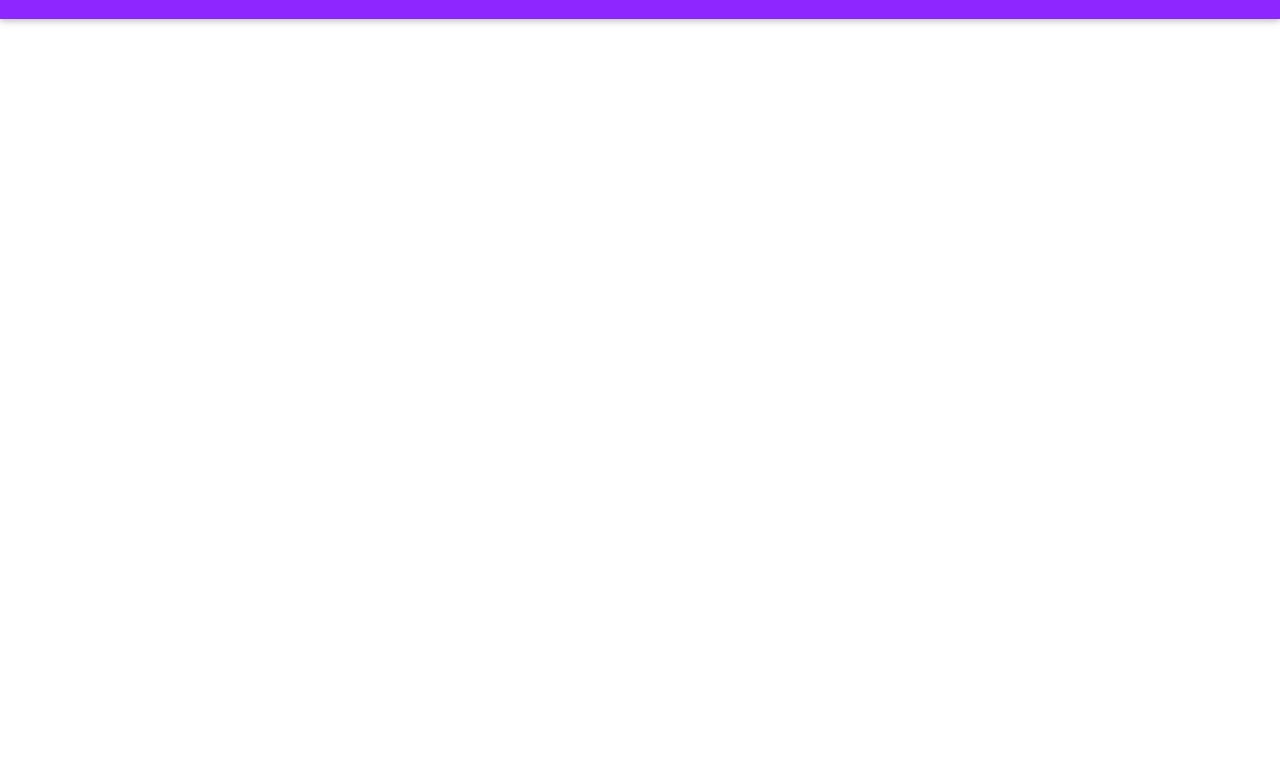
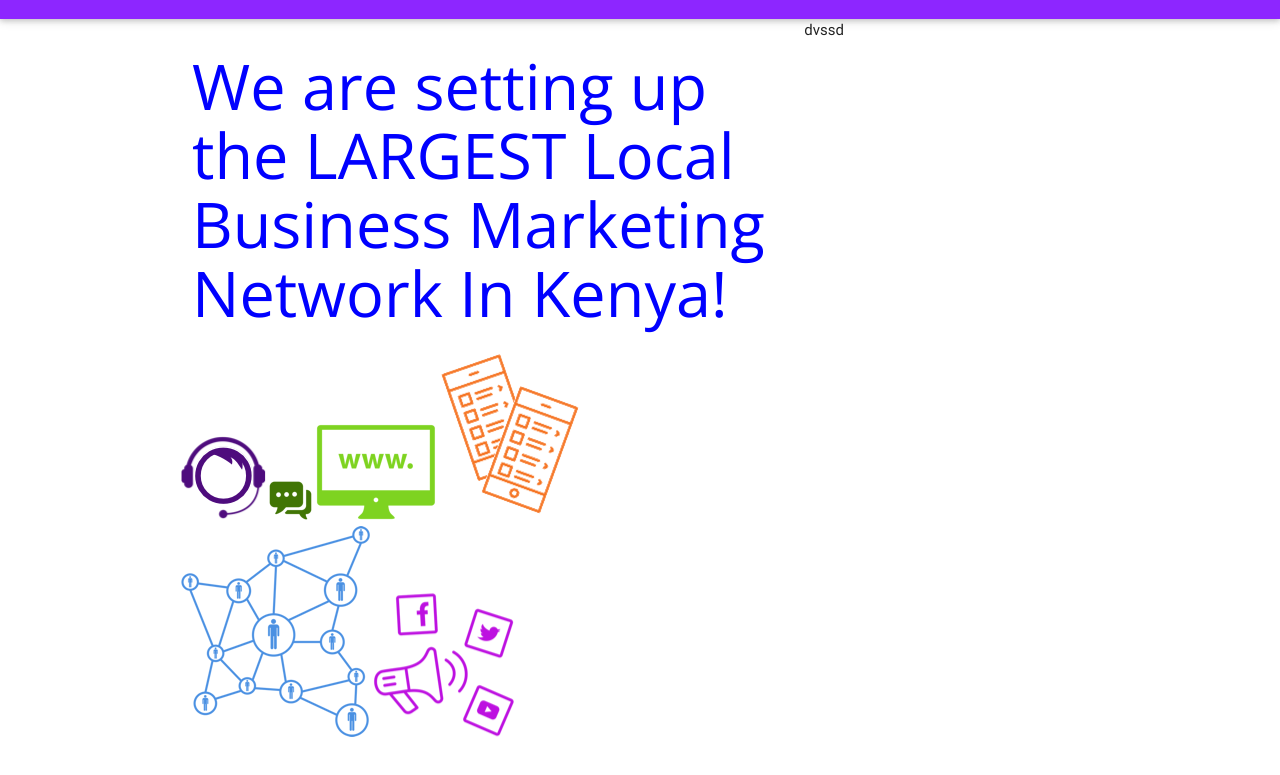
Before and after one commit to Victorgichohi/Oliza, a plain HTML site: page index.html in a window 1280 px wide. Shown: the part 45-820 px from the top of the page. Drawn offline with nearby package versions, Linux system fonts and the light colour scheme.

Commit message:
icons and images semicomplete

```diff
--- a/css/main.css
+++ b/css/main.css
@@ -4,3 +4,11 @@
 }
 
 /*nav bar stling end*/
+/*main section*/
+
+.heading{
+  color: blue;
+  font-weight: normal;
+  font-family: 'Open Sans', sans-serif;
+}
+/*body icons*/
--- a/index.html
+++ b/index.html
@@ -8,7 +8,8 @@
 
     <!-- custom css -->
     <link type="text/css" rel="stylesheet" href="css/main.css"  media="screen,projection"/>
-
+    <!-- google fonts -->
+    <link href='https://fonts.googleapis.com/css?family=Open+Sans' rel='stylesheet' type='text/css'>
      <!--Let browser know website is optimized for mobile-->
      <meta name="viewport" content="width=device-width, initial-scale=1.0"/>
    </head>
@@ -31,7 +32,31 @@
       </ul>
     </div>
   </nav>
+  <!-- Main row -->
+  <div class="container">
 
+
+  <div class="row">
+    <div class="main_row col l8 m8 s12">
+      <h1 class="heading">We are setting up the LARGEST Local Business Marketing Network
+      In Kenya!</h1>
+
+    <div class="row body_icons">
+      <image src="assets/images/call_center_exec_icon.png">
+      <image src="assets/images/messaging.png">
+      <image src="assets/images/www_icon.png">
+      <image src="assets/images/apps_icon.png">
+        <br>
+      <image src="assets/images/social_nw_icon.png">
+      <image src="assets/images/social_broadcast_icon.png">
+      </div>
+    </div>
+    <div class="submission_form col l4 m4 s12">
+      dvssd
+    </div>
+  </div>
+
+  </div>
      <!--Import jQuery before materialize.js-->
      <script type="text/javascript" src="https://code.jquery.com/jquery-2.1.1.min.js"></script>
      <script type="text/javascript" src="js/materialize.min.js"></script>
```
